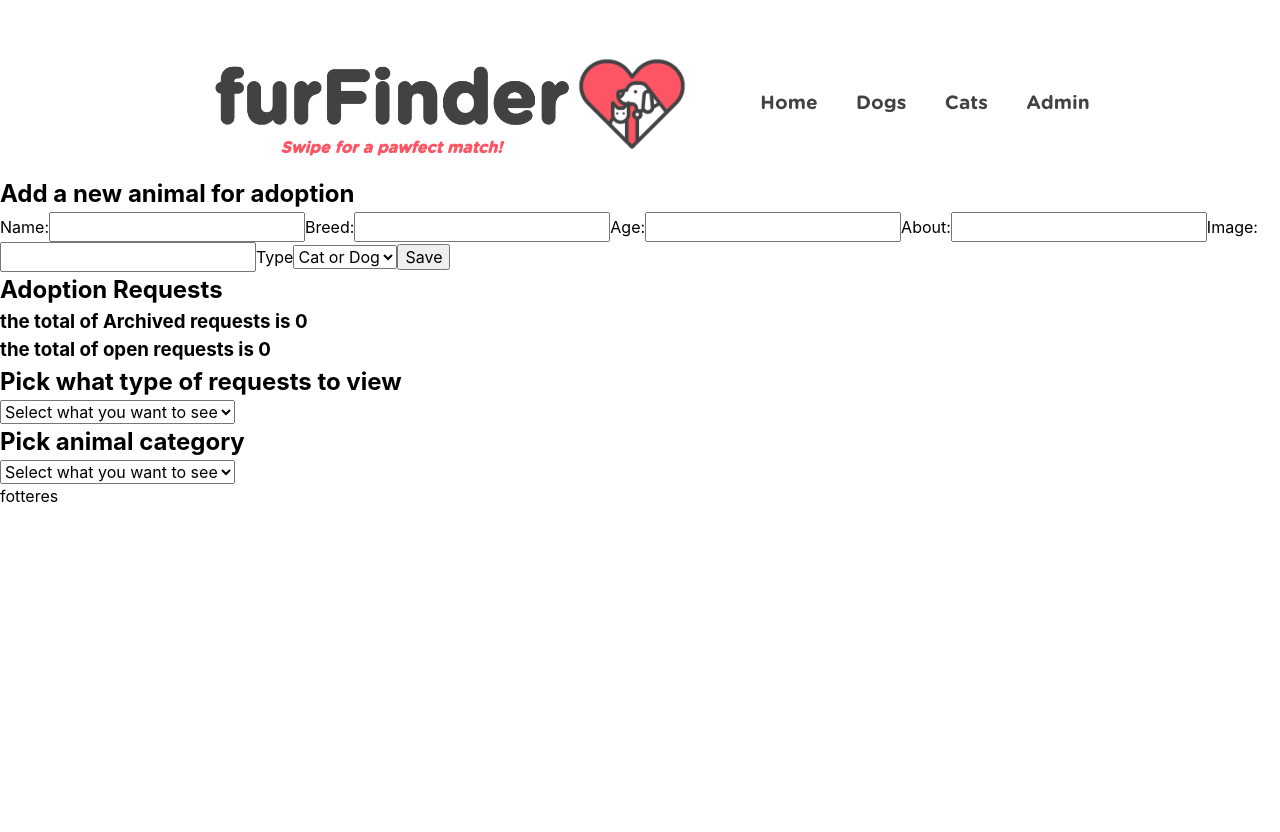
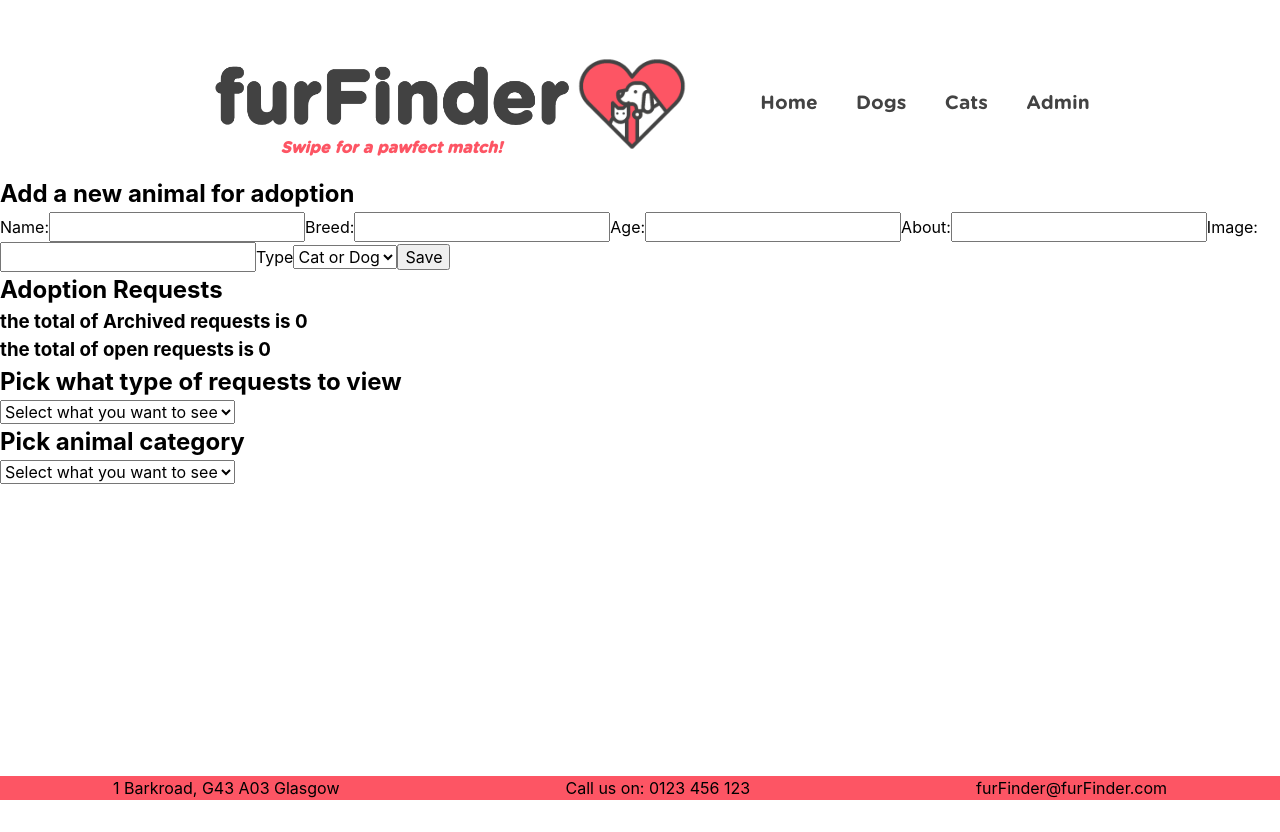
Before and after one commit to ljones-11/pet-shelter-app, a React (Create React App) app in the folder client/: page /admin in a window 1280 px wide. Built offline with nearby package versions, Linux system fonts and the light colour scheme; no server answers; a web font is replaced by a local one.

Commit message:
some footer styling

```diff
--- a/client/src/components/Footer.js
+++ b/client/src/components/Footer.js
@@ -1,8 +1,28 @@
 import React from 'react'
+import styled from 'styled-components'
+
+
+const FooterStyle = styled.footer`
+  background-color: #fd5564;
+  display: flex;
+  align-items: center;
+  justify-content: space-around;
+  /* margin-top: 3em; */
+  /* position: relative; */
+  position: fixed;
+  bottom: 0;
+  width: 100%;
+
+`
 
 const Footer = () => {
   return (
-  <footer> fotteres</footer>
+  <FooterStyle>
+    <p> 1 Barkroad, G43 A03 Glasgow</p>
+    <p>Call us on: 0123 456 123</p>
+    <p>furFinder@furFinder.com</p>
+
+  </FooterStyle>
   )
 }
 
```
